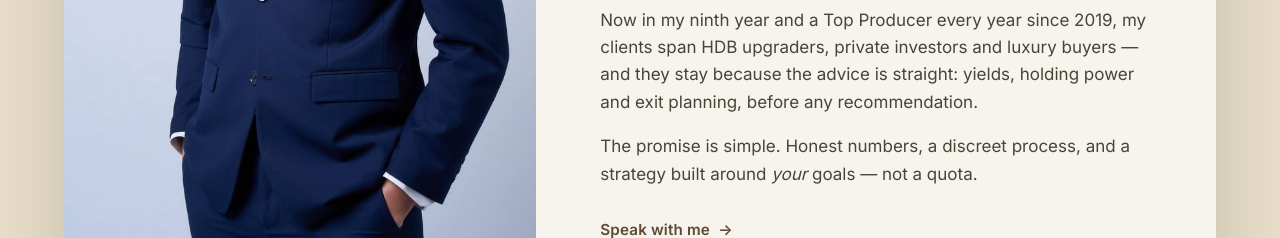
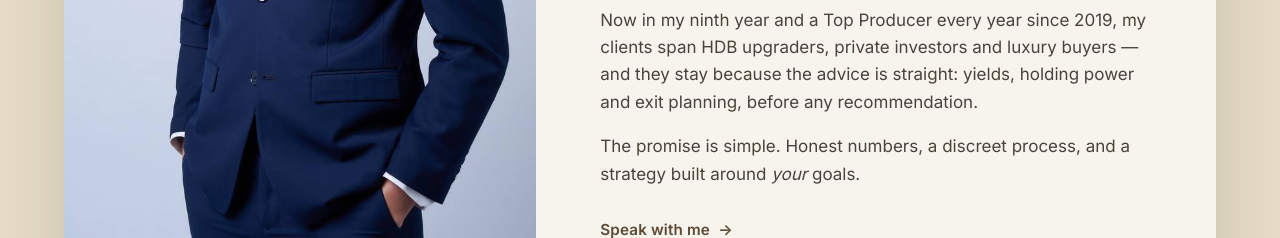
Before and after one commit to clementpropnexcoder/pepper, a plain HTML site: page index.html in a window 1280 px wide. Shown: the part 2260-2498 px from the top of the page. Drawn offline with Linux system fonts and the light colour scheme.

Commit message:
Update index.html

```diff
--- a/index.html
+++ b/index.html
@@ -104,7 +104,7 @@
         <p>I'm Clement Chew, an award-winning PropNex Associate Group Director helping investors and homeowners make confident, numbers-led decisions — from asset progression and portfolio strategy to luxury and new-launch acquisitions.</p>
         <p>My edge is a <em>margin of safety</em>. I look for undervalued, high-growth units — often priced up to 20% below next year — so you start with a cushion built in, never a gamble.</p>
         <p>Now in my ninth year and a Top Producer every year since 2019, my clients span HDB upgraders, private investors and luxury buyers — and they stay because the advice is straight: yields, holding power and exit planning, before any recommendation.</p>
-        <p>The promise is simple. Honest numbers, a discreet process, and a strategy built around <em>your</em> goals — not a quota.</p>
+        <p>The promise is simple. Honest numbers, a discreet process, and a strategy built around <em>your</em> goals.</p>
         <a class="arrow" href="#contact" data-wa="Hi Clement, I'd like to understand my property options. Can we chat?">Speak with me<span class="ar">&#8594;</span></a>
       </div>
       </div>
```
